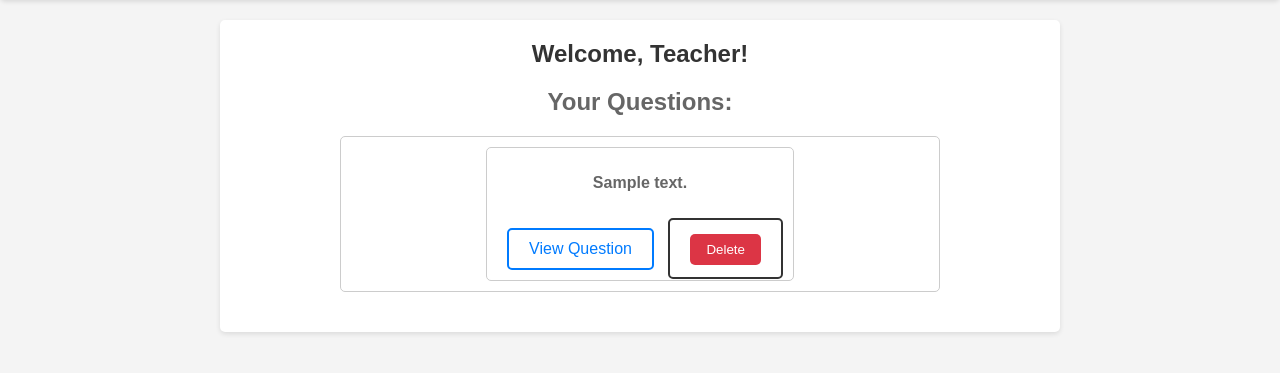
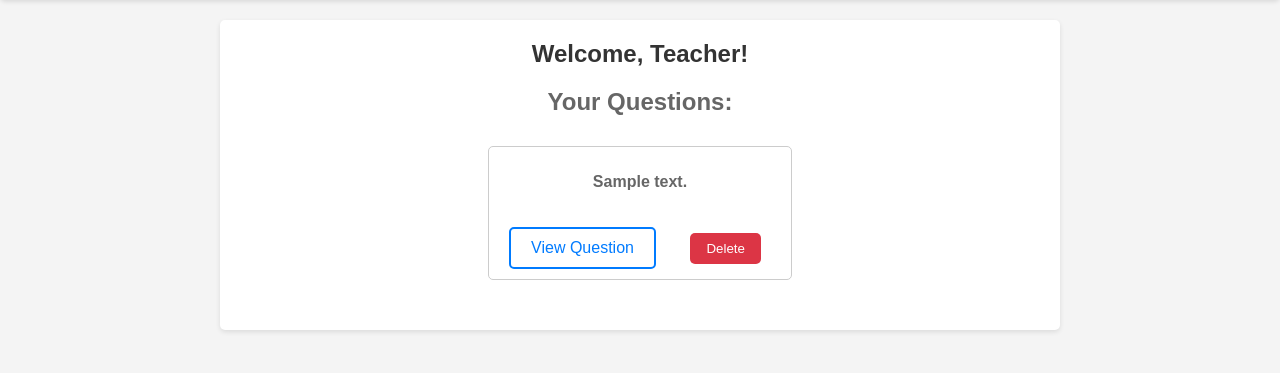
Before and after one commit to 347S24/347-final-project-group-29, a Django app: page / in a window 1280 px wide. Shown: the part 104-477 px from the top of the page. Run offline with Django 4.2, Linux system fonts and the light colour scheme; tables that the repository leaves empty hold one stand-in row (values such as "Sample post"); parts of the project's set-up code (start-up, migrations or seed data) failed here and were passed over.

Commit message:
Update teacher_home.html

```diff
--- a/group_29_final/group29final/group29final/peer_instruction/templates/teacher_home.html
+++ b/group_29_final/group29final/group29final/peer_instruction/templates/teacher_home.html
@@ -98,6 +98,18 @@
             display: flex;
         }
 
+        .hello {
+            border: transparent;
+        }
+
+        .hi {
+            border: transparent;
+        }
+
+        .list_item {
+            border: transparent;
+        }
+
     </style>
 </head>
 <body>
@@ -114,17 +126,17 @@
         <ul>
             {% if questions %}
                 {% for question in questions %}
-                    <li>
+                    <li class="list_item">
                         <div class="question">
                         <div class="question_text"><p>{{ question.text}}</p></div>
                         <div class="question_view"><a href="{% url 'question_detail' question.id %}">View Question</a></div>
                         <div class="question_delete">
-                        <form action="{% url 'delete_question' question.id %}" method="post" style="display: inline;">
+                        <form action="{% url 'delete_question' question.id %}" method="post" style="display: inline;" class="hi">
                             {% csrf_token %}
-                            <button type="submit">Delete</button>
+                            <button class= "hello" type="submit">Delete</button>
                         </form>
                         </div>
-                        </div>
+                    </div>
                     </li>
 
                 {% endfor %}
```
